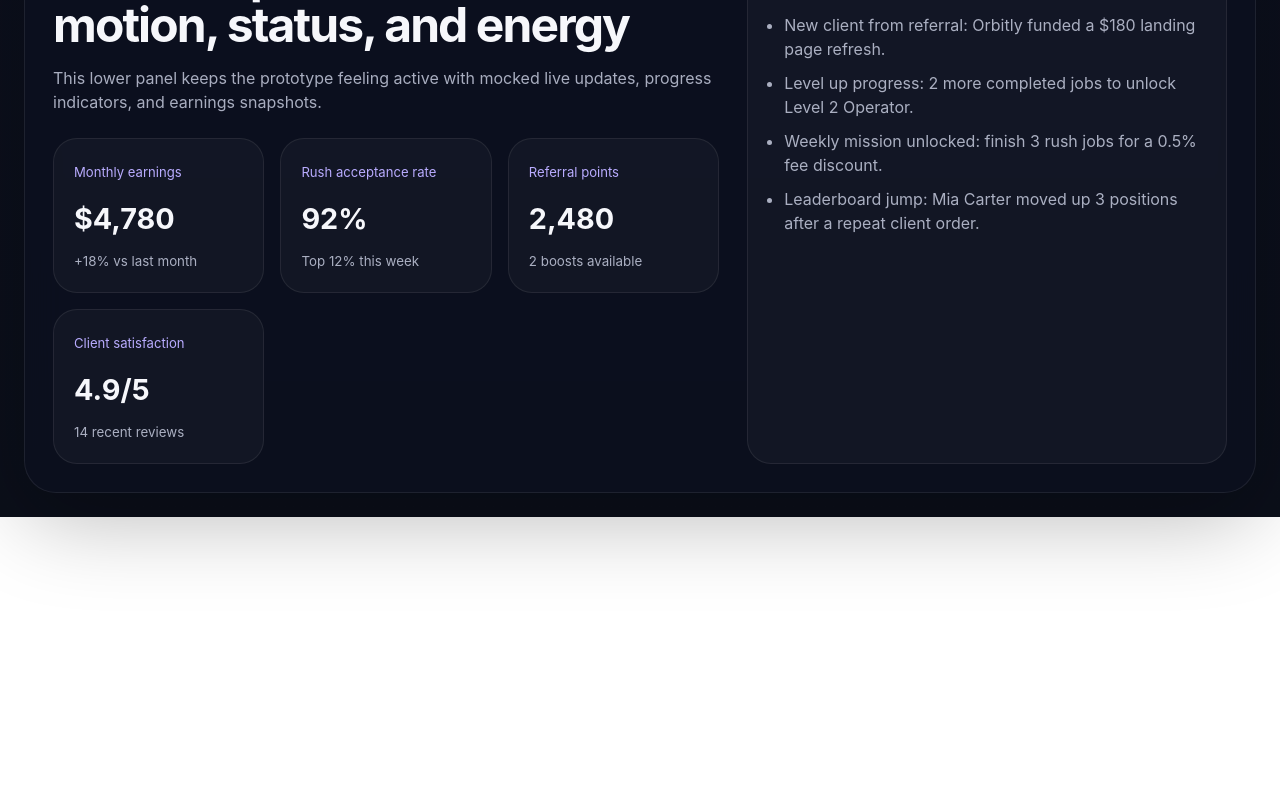
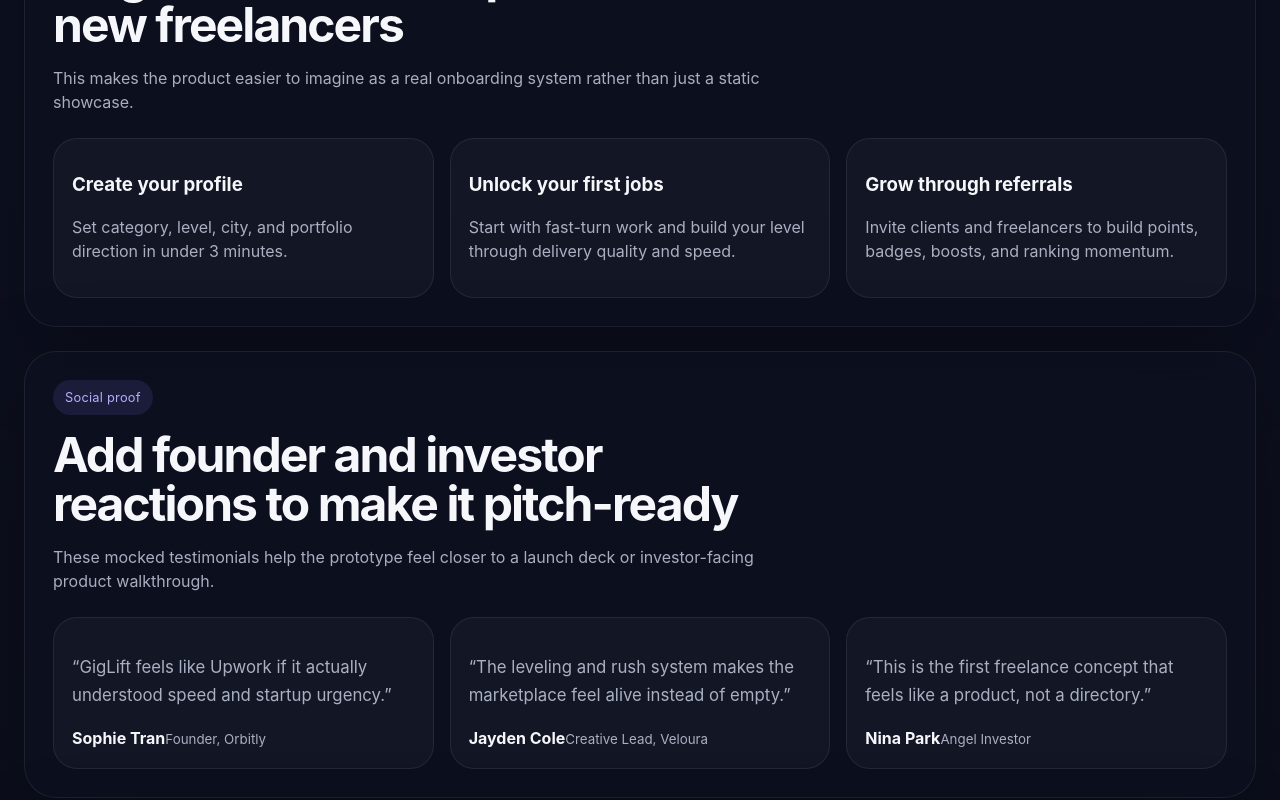
Before and after one commit to fintie/GigLift, a React (Vite) app: page / in a window 1280 px wide. Shown: the part 1820-2620 px from the top of the page. Before the commit the page ends 2337 px from the top, so only its background shows below. Built offline with nearby package versions, Linux system fonts and the light colour scheme.

Commit message:
Add richer GigLift product sections

```diff
--- a/src/App.jsx
+++ b/src/App.jsx
@@ -216,6 +216,60 @@ const clientSteps = [
   'Job gets accepted, tracked, and rewarded with XP and loyalty points',
 ]
 
+const testimonials = [
+  {
+    quote: 'GigLift feels like Upwork if it actually understood speed and startup urgency.',
+    name: 'Sophie Tran',
+    title: 'Founder, Orbitly',
+  },
+  {
+    quote: 'The leveling and rush system makes the marketplace feel alive instead of empty.',
+    name: 'Jayden Cole',
+    title: 'Creative Lead, Veloura',
+  },
+  {
+    quote: 'This is the first freelance concept that feels like a product, not a directory.',
+    name: 'Nina Park',
+    title: 'Angel Investor',
+  },
+]
+
+const pricingPlans = [
+  {
+    name: 'Starter',
+    price: '$0',
+    note: 'For new freelancers entering the system',
+    features: ['Basic profile', 'Rush Board access', 'Referral rewards'],
+  },
+  {
+    name: 'Pro',
+    price: '$29/mo',
+    note: 'For active freelancers who want priority visibility',
+    features: ['Priority matching', 'Lower fees', 'Advanced analytics'],
+  },
+  {
+    name: 'Studio',
+    price: '$99/mo',
+    note: 'For small teams and top-tier operators',
+    features: ['Team workspace', 'Client vault', 'Premium lead access'],
+  },
+]
+
+const onboardingSteps = [
+  {
+    title: 'Create your profile',
+    text: 'Set category, level, city, and portfolio direction in under 3 minutes.',
+  },
+  {
+    title: 'Unlock your first jobs',
+    text: 'Start with fast-turn work and build your level through delivery quality and speed.',
+  },
+  {
+    title: 'Grow through referrals',
+    text: 'Invite clients and freelancers to build points, badges, boosts, and ranking momentum.',
+  },
+]
+
 const pages = [
   ['home', 'Overview'],
   ['jobs', 'Jobs'],
@@ -328,6 +382,41 @@ function HomePage({ onOpenPage }) {
             ))}
           </ul>
         </aside>
+      </section>
+
+      <section className="content-card">
+        <SectionTitle
+          eyebrow="Onboarding"
+          title="A lighter first-run experience for new freelancers"
+          text="This makes the product easier to imagine as a real onboarding system rather than just a static showcase."
+        />
+        <div className="three-grid">
+          {onboardingSteps.map((step) => (
+            <article key={step.title} className="feature-card">
+              <h3>{step.title}</h3>
+              <p>{step.text}</p>
+            </article>
+          ))}
+        </div>
+      </section>
+
+      <section className="content-card">
+        <SectionTitle
+          eyebrow="Social proof"
+          title="Add founder and investor reactions to make it pitch-ready"
+          text="These mocked testimonials help the prototype feel closer to a launch deck or investor-facing product walkthrough."
+        />
+        <div className="three-grid">
+          {testimonials.map((item) => (
+            <article key={item.name} className="feature-card quote-card">
+              <p>“{item.quote}”</p>
+              <div>
+                <strong>{item.name}</strong>
+                <small>{item.title}</small>
+              </div>
+            </article>
+          ))}
+        </div>
       </section>
     </>
   )
@@ -470,6 +559,7 @@ function PostJobPage() {
 
 function MembershipPage() {
   return (
+    <>
       <section className="content-card split-layout">
         <div>
           <SectionTitle
@@ -506,6 +596,29 @@ function MembershipPage() {
           </div>
         </aside>
       </section>
+
+      <section className="content-card">
+        <SectionTitle
+          eyebrow="Plans"
+          title="Optional pricing layers for future monetization"
+          text="This gives the product a clearer business model if you want to pitch it as more than just a marketplace."
+        />
+        <div className="three-grid">
+          {pricingPlans.map((plan) => (
+            <article key={plan.name} className="feature-card pricing-card">
+              <span>{plan.name}</span>
+              <h3>{plan.price}</h3>
+              <p>{plan.note}</p>
+              <ul>
+                {plan.features.map((feature) => (
+                  <li key={feature}>{feature}</li>
+                ))}
+              </ul>
+            </article>
+          ))}
+        </div>
+      </section>
+    </>
   )
 }
 
--- a/src/index.css
+++ b/src/index.css
@@ -117,7 +117,9 @@ a {
 small,
 .activity-list li,
 .timeline-item p,
-.form-row label {
+.form-row label,
+.feature-card p,
+.pricing-card li {
   color: rgba(230, 235, 255, 0.72);
 }
 
@@ -168,7 +170,8 @@ small,
 .level-card span,
 .growth-grid span,
 .badge,
-.filter-chip {
+.filter-chip,
+.pricing-card span {
   display: inline-flex;
   align-items: center;
   width: fit-content;
@@ -222,7 +225,8 @@ small,
 .activity-card,
 .timeline-item,
 .form-card,
-.fake-input {
+.fake-input,
+.feature-card {
   border: 1px solid rgba(255, 255, 255, 0.08);
   background: rgba(255, 255, 255, 0.03);
 }
@@ -240,7 +244,8 @@ small,
 
 .mini-card,
 .activity-card,
-.form-card {
+.form-card,
+.feature-card {
   border-radius: 24px;
   padding: 18px;
 }
@@ -294,7 +299,8 @@ small,
 .freelancer-grid,
 .growth-grid,
 .stats-grid,
-.timeline-list {
+.timeline-list,
+.three-grid {
   display: grid;
   gap: 16px;
 }
@@ -317,7 +323,8 @@ small,
 .levels-list,
 .freelancer-grid,
 .growth-grid,
-.stats-grid {
+.stats-grid,
+.three-grid {
   grid-template-columns: repeat(3, minmax(0, 1fr));
 }
 
@@ -339,7 +346,9 @@ small,
 .growth-grid strong,
 .stat-card strong,
 .activity-card h3,
-.timeline-item b {
+.timeline-item b,
+.feature-card h3,
+.pricing-card h3 {
   margin: 14px 0 8px;
 }
 
@@ -363,14 +372,16 @@ small,
 
 .quest-list,
 .level-card ul,
-.activity-list {
+.activity-list,
+.pricing-card ul {
   padding-left: 18px;
   margin: 16px 0 0;
 }
 
 .quest-list li,
 .level-card li,
-.activity-list li {
+.activity-list li,
+.pricing-card li {
   margin-bottom: 10px;
 }
 
@@ -468,6 +479,26 @@ small,
   min-height: 124px;
 }
 
+.quote-card p {
+  font-size: 1.05rem;
+  line-height: 1.7;
+}
+
+.pricing-card {
+  position: relative;
+  overflow: hidden;
+}
+
+.pricing-card::after {
+  content: '';
+  position: absolute;
+  inset: auto -40px -40px auto;
+  width: 120px;
+  height: 120px;
+  border-radius: 999px;
+  background: radial-gradient(circle, rgba(91, 240, 255, 0.18), transparent 70%);
+}
+
 @keyframes pulse {
   0%,
   100% {
@@ -488,7 +519,8 @@ small,
   .levels-list,
   .freelancer-grid,
   .growth-grid,
-  .stats-grid {
+  .stats-grid,
+  .three-grid {
     grid-template-columns: 1fr;
   }
 
```
Lines whose indentation alone changed are shown as unchanged.
